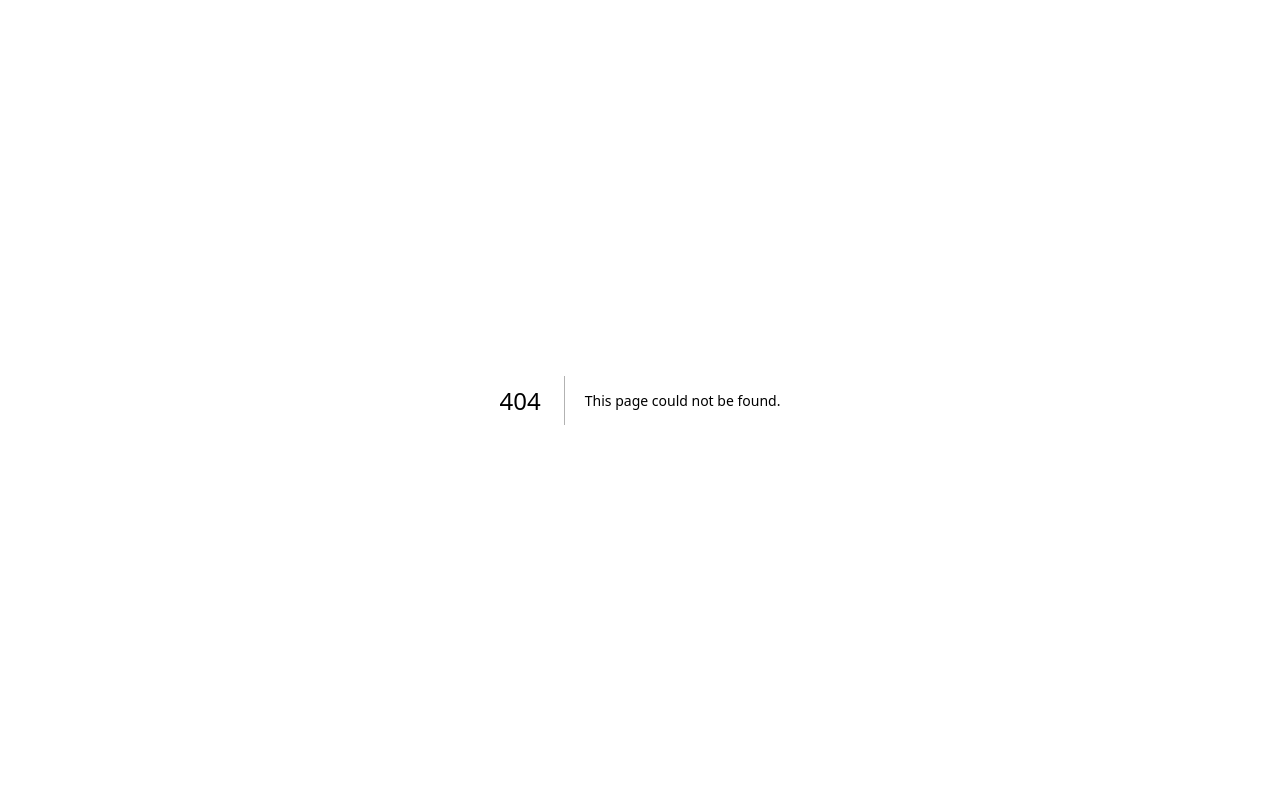
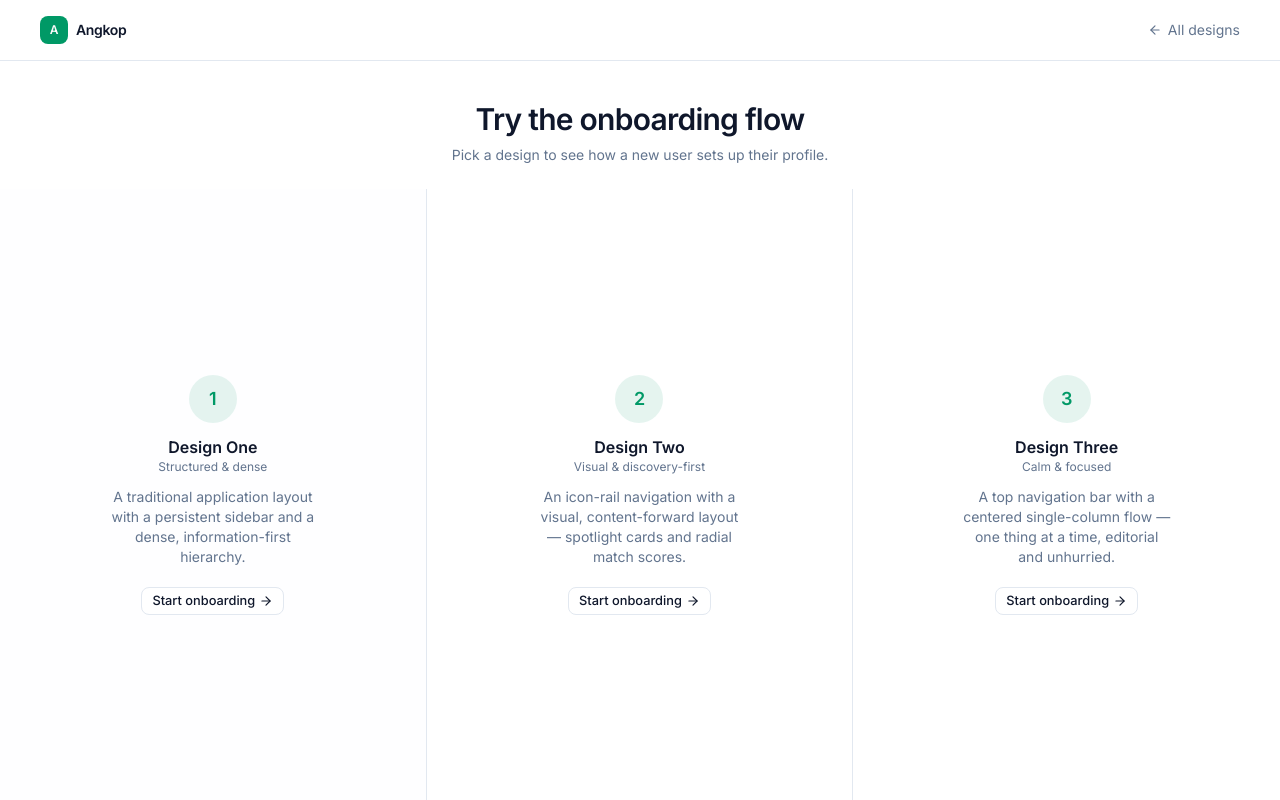
Before and after one commit to JPAVictoria/sandbox-designs, a Next.js app: page /onboarding/hub-grid in a window 1280 px wide. Before the commit this address had no page. Built offline with nearby package versions, Linux system fonts and the light colour scheme.

Commit message:
feat: add full-height card-grid onboarding hub layout

```diff
--- /dev/null
+++ b/app/(main)/onboarding/hub-grid/page.js
@@ -0,0 +1,100 @@
+"use client";
+
+import Link from "next/link";
+import { ArrowLeft, ArrowRight } from "lucide-react";
+import { buttonVariants } from "@/components/ui/button";
+import { cn } from "@/lib/utils";
+
+const DESIGNS = [
+  {
+    slug: "design-one",
+    name: "Design One",
+    tagline: "Structured & dense",
+    description:
+      "A traditional application layout with a persistent sidebar and a dense, information-first hierarchy.",
+  },
+  {
+    slug: "design-two",
+    name: "Design Two",
+    tagline: "Visual & discovery-first",
+    description:
+      "An icon-rail navigation with a visual, content-forward layout — spotlight cards and radial match scores.",
+  },
+  {
+    slug: "design-three",
+    name: "Design Three",
+    tagline: "Calm & focused",
+    description:
+      "A top navigation bar with a centered single-column flow — one thing at a time, editorial and unhurried.",
+  },
+];
+
+export default function OnboardingHubGridPage() {
+  return (
+    <div className="flex min-h-screen flex-col bg-background">
+      <header className="flex shrink-0 items-center justify-between border-b border-border px-6 py-4 sm:px-10">
+        <div className="inline-flex items-center gap-2">
+          <span className="flex size-7 items-center justify-center rounded-md bg-primary text-xs font-semibold text-primary-foreground">
+            A
+          </span>
+          <span className="text-sm font-semibold tracking-tight text-foreground">
+            Angkop
+          </span>
+        </div>
+        <Link
+          href="/"
+          className="inline-flex items-center gap-1.5 text-sm text-muted-foreground hover:text-foreground"
+        >
+          <ArrowLeft className="size-3.5" />
+          All designs
+        </Link>
+      </header>
+
+      <div className="px-6 pt-10 pb-6 text-center sm:px-10">
+        <h1 className="text-2xl font-semibold tracking-tight text-foreground sm:text-3xl">
+          Try the onboarding flow
+        </h1>
+        <p className="mt-2 text-sm text-muted-foreground">
+          Pick a design to see how a new user sets up their profile.
+        </p>
+      </div>
+
+      <div className="grid flex-1 divide-y divide-border sm:grid-cols-3 sm:divide-x sm:divide-y-0">
+        {DESIGNS.map((design, index) => (
+          <Link
+            key={design.slug}
+            href={`/onboarding/${design.slug}`}
+            className={cn(
+              "group flex flex-col items-center justify-center gap-3 p-10 text-center transition-colors hover:bg-muted/40",
+              index === 0 && "bg-muted/10"
+            )}
+          >
+            <span className="flex size-12 items-center justify-center rounded-full bg-primary/10 text-lg font-semibold text-primary">
+              {index + 1}
+            </span>
+            <div>
+              <p className="text-base font-semibold text-foreground">
+                {design.name}
+              </p>
+              <p className="text-xs text-muted-foreground">
+                {design.tagline}
+              </p>
+            </div>
+            <p className="max-w-52 text-sm text-muted-foreground">
+              {design.description}
+            </p>
+            <span
+              className={cn(
+                buttonVariants({ variant: "outline", size: "sm" }),
+                "mt-2 group-hover:border-primary/40 group-hover:text-foreground"
+              )}
+            >
+              Start onboarding
+              <ArrowRight className="size-3.5 transition-transform group-hover:translate-x-0.5" />
+            </span>
+          </Link>
+        ))}
+      </div>
+    </div>
+  );
+}
```
